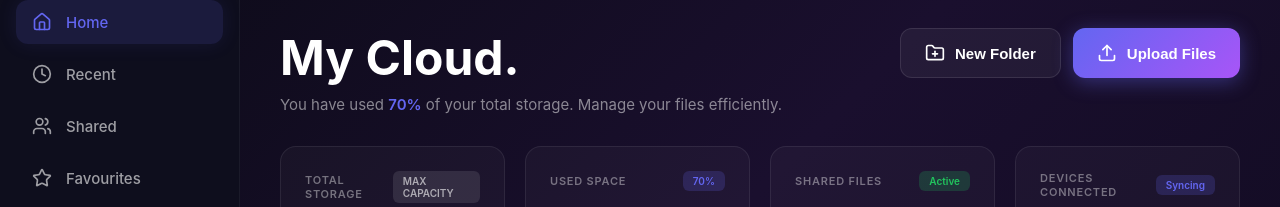
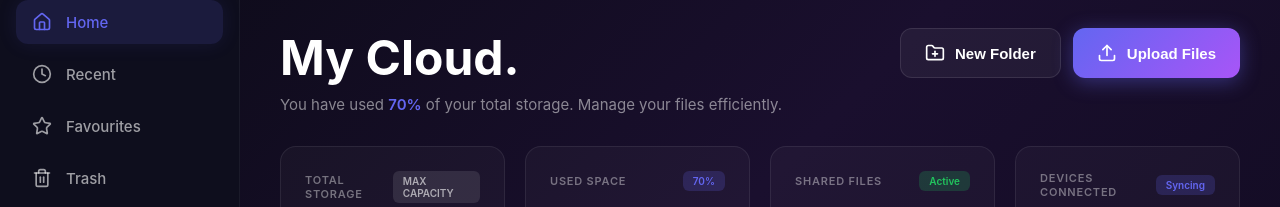
Before and after one commit to wwwbarca4k-lgtm/google-drive-clone, a Next.js app: page / in a window 1280 px wide. Shown: the part 92-299 px from the top of the page. Built offline with nearby package versions, Linux system fonts and the light colour scheme; no server answers.

Commit message:
Remove Shared button from sidebar

```diff
--- a/src/components/Sidebar.tsx
+++ b/src/components/Sidebar.tsx
@@ -11,7 +11,6 @@ export default function Sidebar() {
     const navItems = [
         { href: '/', icon: Home, label: 'Home' },
         { href: '/recent', icon: Clock, label: 'Recent' },
-        { href: '/shared', icon: Users, label: 'Shared' },
         { href: '/favourites', icon: Star, label: 'Favourites' },
         { href: '/trash', icon: Trash2, label: 'Trash' },
     ];
```
